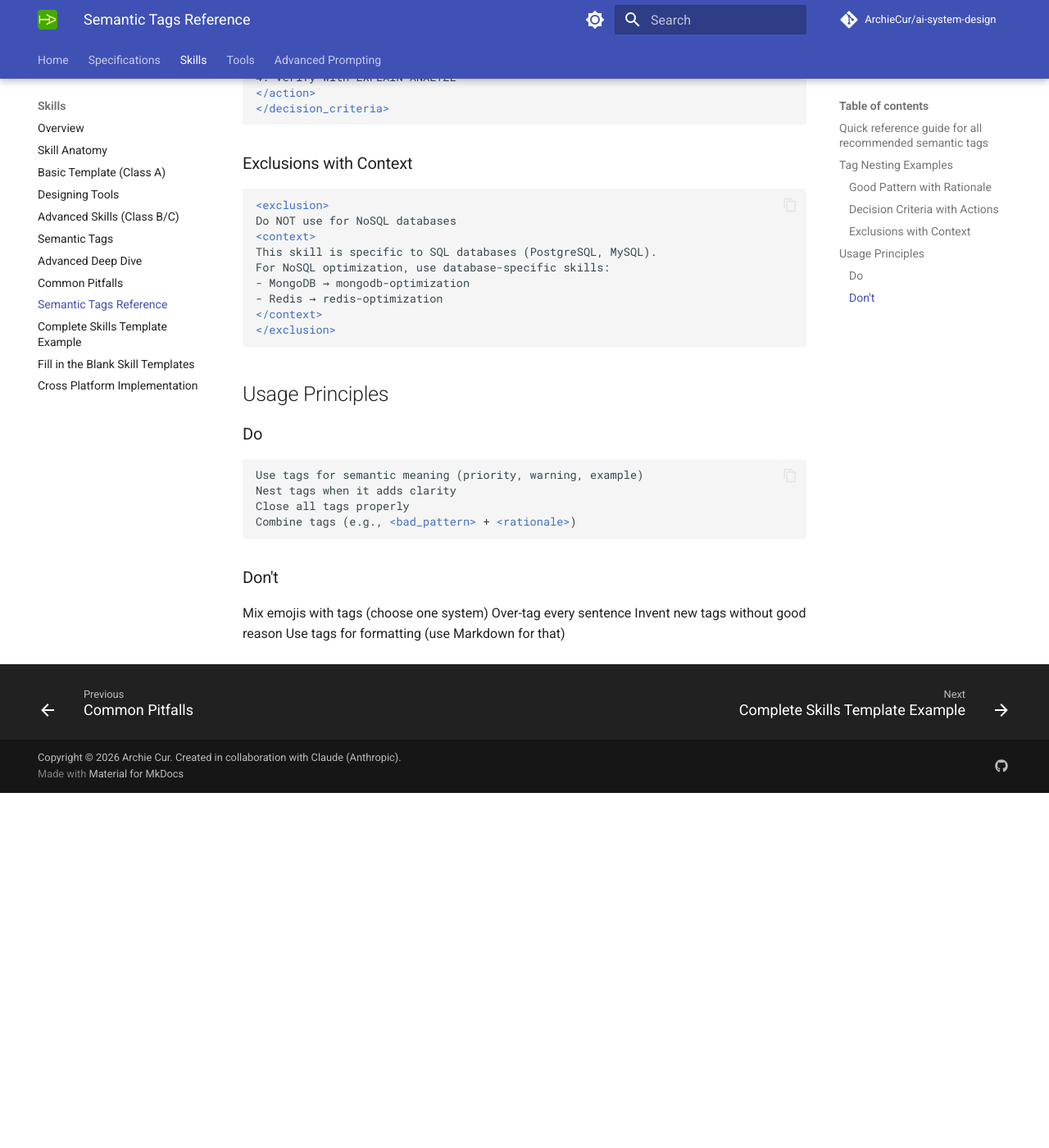
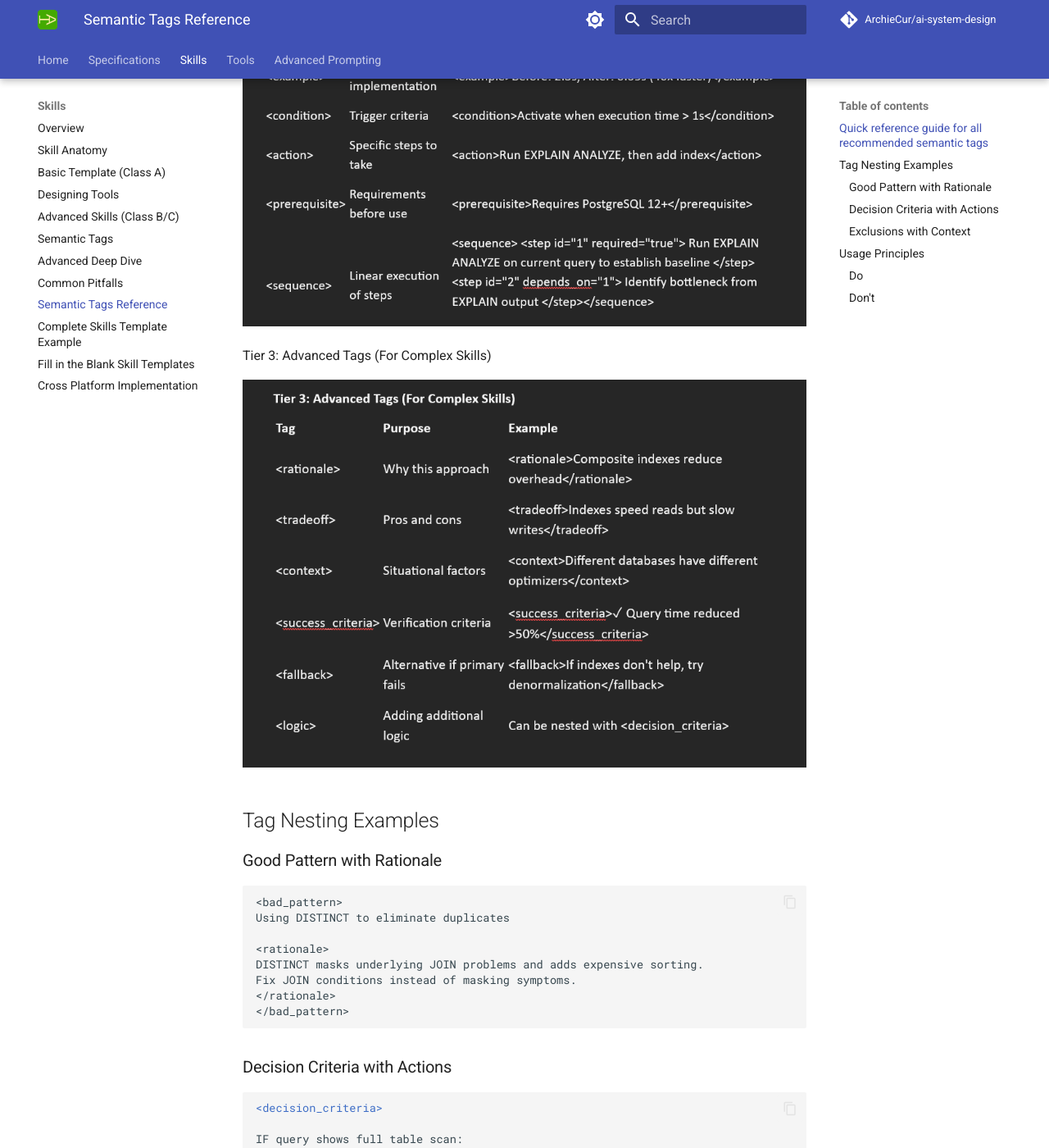
Before and after one commit to ArchieCur/ai-system-design, an MkDocs documentation site: the page built from docs/skills/Skills_A_Semantic_Tag_Reference_Appendix.md, in a window 1280 px wide and 1400 px high, scrolled down 1041 px. Shown: the whole window at 82% size. Built offline with MkDocs 1.6.1 and Material for MkDocs 9.7.7, drawn with Linux system fonts in a browser that asks for light colours; comment, search, counter and statistics services are not loaded; before the commit the page ends 2008 px from its top, so only the background shows below that; some of the changed text lies outside the part shown.

Commit message:
Update Skills_A_Semantic_Tag_Reference_Appendix.md

````diff
--- a/docs/skills/Skills_A_Semantic_Tag_Reference_Appendix.md
+++ b/docs/skills/Skills_A_Semantic_Tag_Reference_Appendix.md
@@ -6,21 +6,21 @@
 
 Tier 1: Essential Tags (Use in Every Skill)
 
-![List of Tier 1 Tags](.../assets/Tier_1_Tags.png)
+![List of Tier 1 Tags](../assets/Tier_1_Tags.png)
 
 Tier 2: Common Tags (use when relevent)
 
-![List of Tier 2 Tags](.../assets/Tier_2_Tags.png)
+![List of Tier 2 Tags](../assets/Tier_2_Tags.png)
 
 Tier 3: Advanced Tags (For Complex Skills)
 
-![List of Tier 3 Tags](.../assets/Tier_3_Tags.png)
+![List of Tier 3 Tags](../assets/Tier_3_Tags.png)
 
 ## Tag Nesting Examples
 
 ### Good Pattern with Rationale
 
-```xml
+```text
 
 <bad_pattern>
 Using DISTINCT to eliminate duplicates
@@ -38,19 +38,21 @@
 
 <decision_criteria>
 
-### IF query shows full table scan:
+IF query shows full table scan:
+
 <action>
 1. Identify columns in WHERE clause
 2. Check existing indexes
 3. Create index if missing
 4. Verify with EXPLAIN ANALYZE
 </action>
+
 </decision_criteria>
 ```
 
 ### Exclusions with Context
 
-```xml
+```Text
 
 <exclusion>
 Do NOT use for NoSQL databases
@@ -60,6 +62,7 @@
 - MongoDB → mongodb-optimization
 - Redis → redis-optimization
 </context>
+
 </exclusion>
 ```
 
@@ -67,17 +70,22 @@
 
 ### Do
 
-```xml
+```text
 
-Use tags for semantic meaning (priority, warning, example)
-Nest tags when it adds clarity
-Close all tags properly
-Combine tags (e.g., <bad_pattern> + <rationale>)
+1. Use tags for semantic meaning (priority, warning, example)
+2. Nest tags when it adds clarity
+3. Close all tags properly
+4. Combine tags (e.g., <bad_pattern> + <rationale>)
 ```
 
 ### Don't
 
-Mix emojis with tags (choose one system)
-Over-tag every sentence
-Invent new tags without good reason
-Use tags for formatting (use Markdown for that)
+```text
+1. Mix emojis with tags (choose one system)
+2. Over-tag every sentence
+3. Invent new tags without good reason
+4. Use tags for formatting (use Markdown for that)
+```
+
+END OF SKILLS **A SEMANTIC TAG REFERENCE**
+version 1.0   2026-02-24
````
